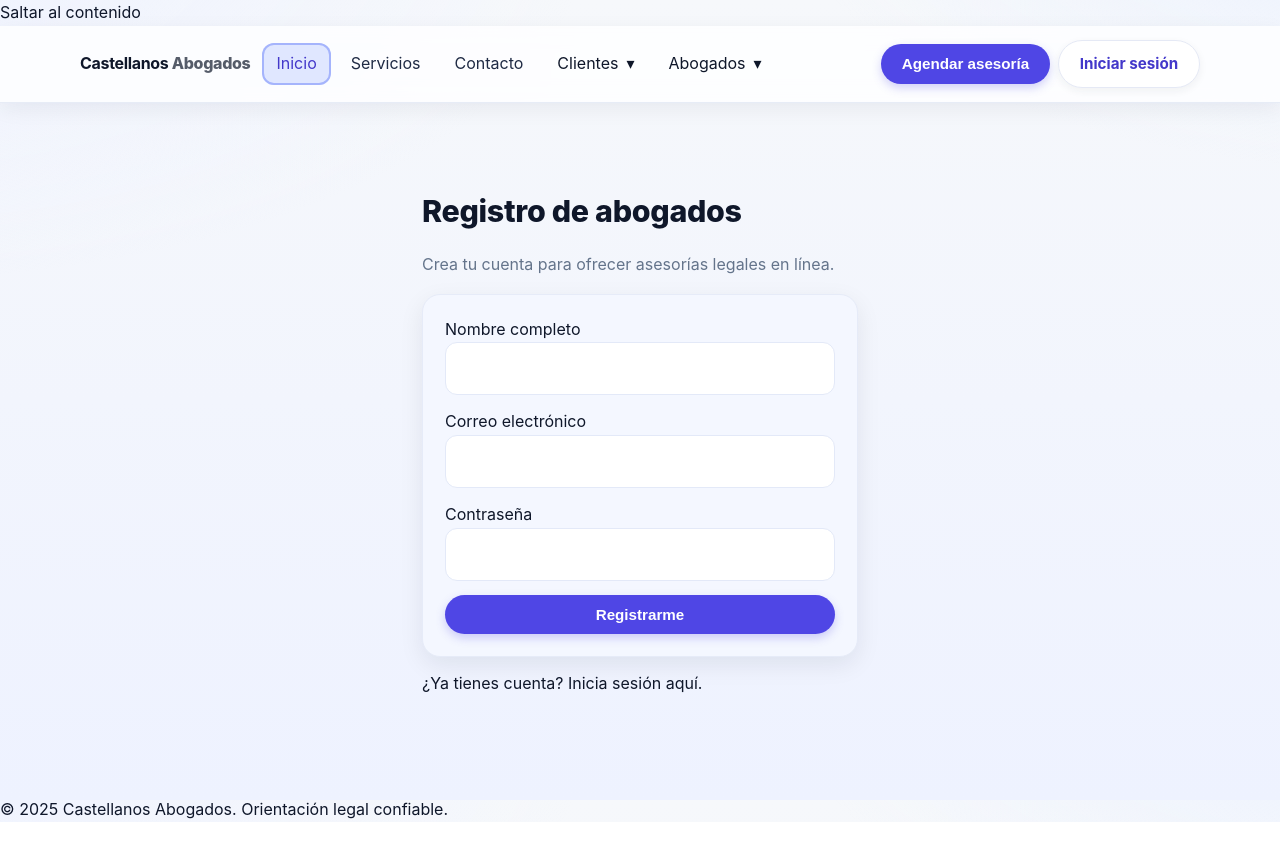
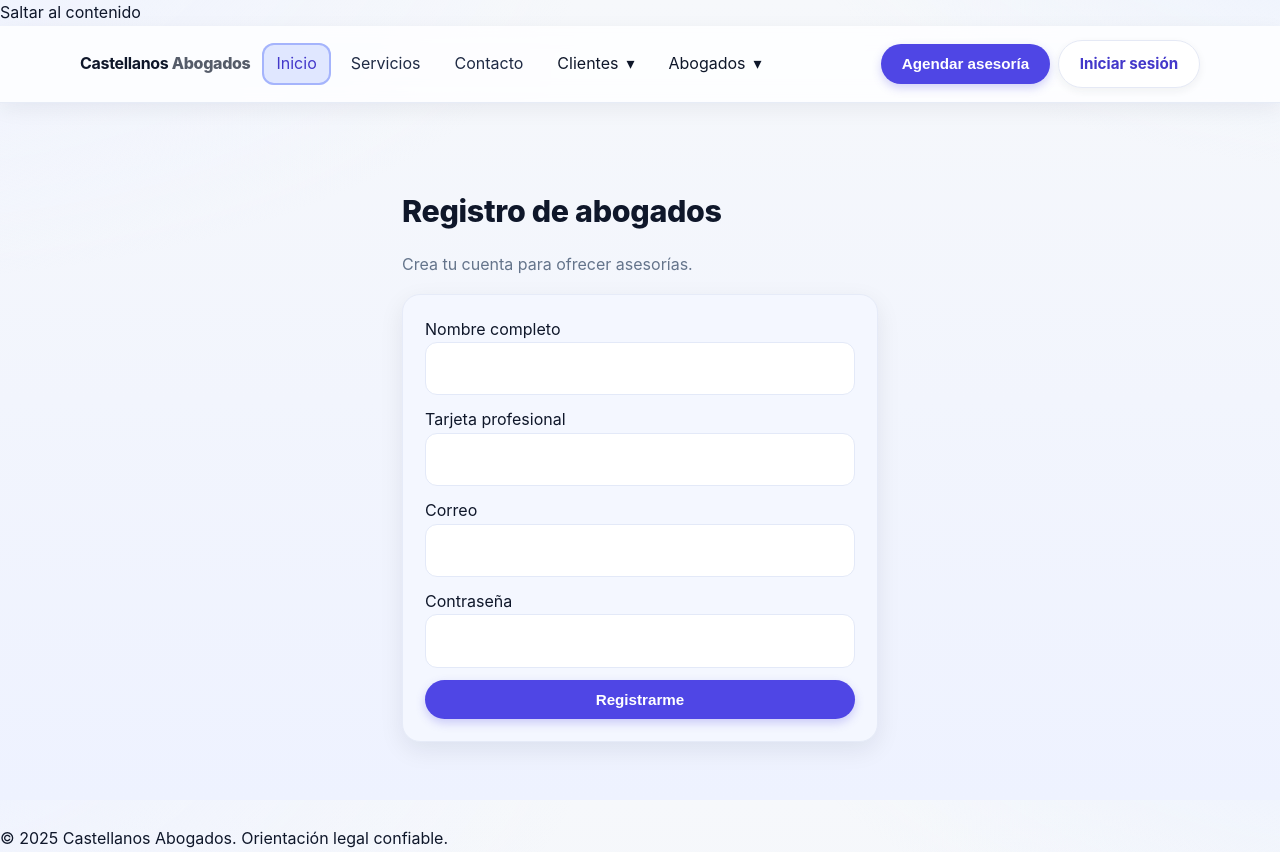
Before and after one commit to jjonnas1/castellanosabogados, a Next.js app: page /registro/abogado in a window 1280 px wide. Before the commit the page ends 822 px from the top, so only its background shows below. Built offline with nearby package versions, Linux system fonts and the light colour scheme; no server answers.

Commit message:
Update page.tsx

```diff
--- a/app/registro/abogado/page.tsx
+++ b/app/registro/abogado/page.tsx
@@ -1,75 +1,66 @@
-// app/registro/abogado/page.tsx
-"use client";
+'use client';
 
-import { useState } from "react";
-import { supabase } from "@/lib/supabaseClient";
+import { useState } from 'react';
+import { createClient } from '@supabase/supabase-js';
 
-export default function RegistroPage() {
+const supabase = createClient(
+  process.env.NEXT_PUBLIC_SUPABASE_URL!,
+  process.env.NEXT_PUBLIC_SUPABASE_ANON_KEY!
+);
+
+export default function RegistroAbogadoPage() {
+  const [email, setEmail] = useState('');
+  const [pass, setPass] = useState('');
+  const [nombre, setNombre] = useState('');
+  const [tp, setTp] = useState('');
+  const [status, setStatus] = useState<string | null>(null);
   const [loading, setLoading] = useState(false);
-  const [email, setEmail] = useState("");
-  const [password, setPassword] = useState("");
-  const [nombre, setNombre] = useState("");
-  const [ok, setOk] = useState(false);
-  const [error, setError] = useState<string | null>(null);
 
   async function handleRegister(e: React.FormEvent) {
     e.preventDefault();
+    setStatus(null);
     setLoading(true);
-    setError(null);
-    setOk(false);
 
-    const { error } = await supabase.auth.signUp({
-      email,
-      password,
-      options: { data: { nombre } },
-    });
+    try {
+      const { data, error } = await supabase.auth.signUp({ email, password: pass });
+      if (error) throw error;
 
-    if (error) setError(error.message);
-    else setOk(true);
-    setLoading(false);
+      if (data.user?.id) {
+        await supabase.from('profiles').upsert({
+          id: data.user.id, email, full_name: nombre, role: 'lawyer'
+        });
+
+        await supabase.from('lawyers').insert({
+          user_id: data.user.id,
+          bar_number: tp,
+          bio: null,
+          specialties: ['penal'],
+          verified: false,
+          base_rate_cop: 70000
+        });
+      }
+      setStatus('Registro enviado. Revisa tu correo para confirmar la cuenta.');
+    } catch (e: any) {
+      setStatus(e?.message || 'No pudimos registrar.');
+    } finally {
+      setLoading(false);
+    }
   }
 
   return (
     <main className="section">
-      <div className="wrap" style={{ maxWidth: 480 }}>
+      <div className="wrap" style={{ maxWidth: 520 }}>
         <h1 className="h2">Registro de abogados</h1>
-        <p className="muted">Crea tu cuenta para ofrecer asesorías legales en línea.</p>
+        <p className="muted">Crea tu cuenta para ofrecer asesorías.</p>
 
-        <form onSubmit={handleRegister} className="panel" style={{ display: "grid", gap: 14 }}>
-          <label>
-            Nombre completo
-            <input type="text" value={nombre} onChange={(e) => setNombre(e.target.value)} required />
-          </label>
-
-          <label>
-            Correo electrónico
-            <input type="email" value={email} onChange={(e) => setEmail(e.target.value)} required />
-          </label>
-
-          <label>
-            Contraseña
-            <input type="password" value={password} onChange={(e) => setPassword(e.target.value)} required />
-          </label>
-
-          <button type="submit" className="btn btn--primary" disabled={loading}>
-            {loading ? "Creando cuenta..." : "Registrarme"}
-          </button>
+        <form onSubmit={handleRegister} className="panel" style={{ display: 'grid', gap: 12 }}>
+          <label>Nombre completo<input value={nombre} onChange={e => setNombre(e.target.value)} required /></label>
+          <label>Tarjeta profesional<input value={tp} onChange={e => setTp(e.target.value)} /></label>
+          <label>Correo<input type="email" value={email} onChange={e => setEmail(e.target.value)} required /></label>
+          <label>Contraseña<input type="password" value={pass} onChange={e => setPass(e.target.value)} required /></label>
+          <button className="btn btn--primary" type="submit" disabled={loading}>{loading ? 'Creando…' : 'Registrarme'}</button>
         </form>
-
-        {ok && (
-          <div className="panel" style={{ background: "#f6ffed", borderColor: "#c6f6d5" }}>
-            ✅ Registro exitoso. Revisa tu correo para confirmar la cuenta.
-          </div>
-        )}
-        {error && (
-          <div className="panel" style={{ background: "#fff5f5", borderColor: "#fed7d7" }}>
-            ❌ {error}
-          </div>
-        )}
-
-        <p style={{ marginTop: 14 }}>
-          ¿Ya tienes cuenta? <a href="/login">Inicia sesión aquí</a>.
-        </p>
+        {status && <div className="panel" style={{ marginTop: 10 }}>{status}</div>}
       </div>
     </main>
   );
```
